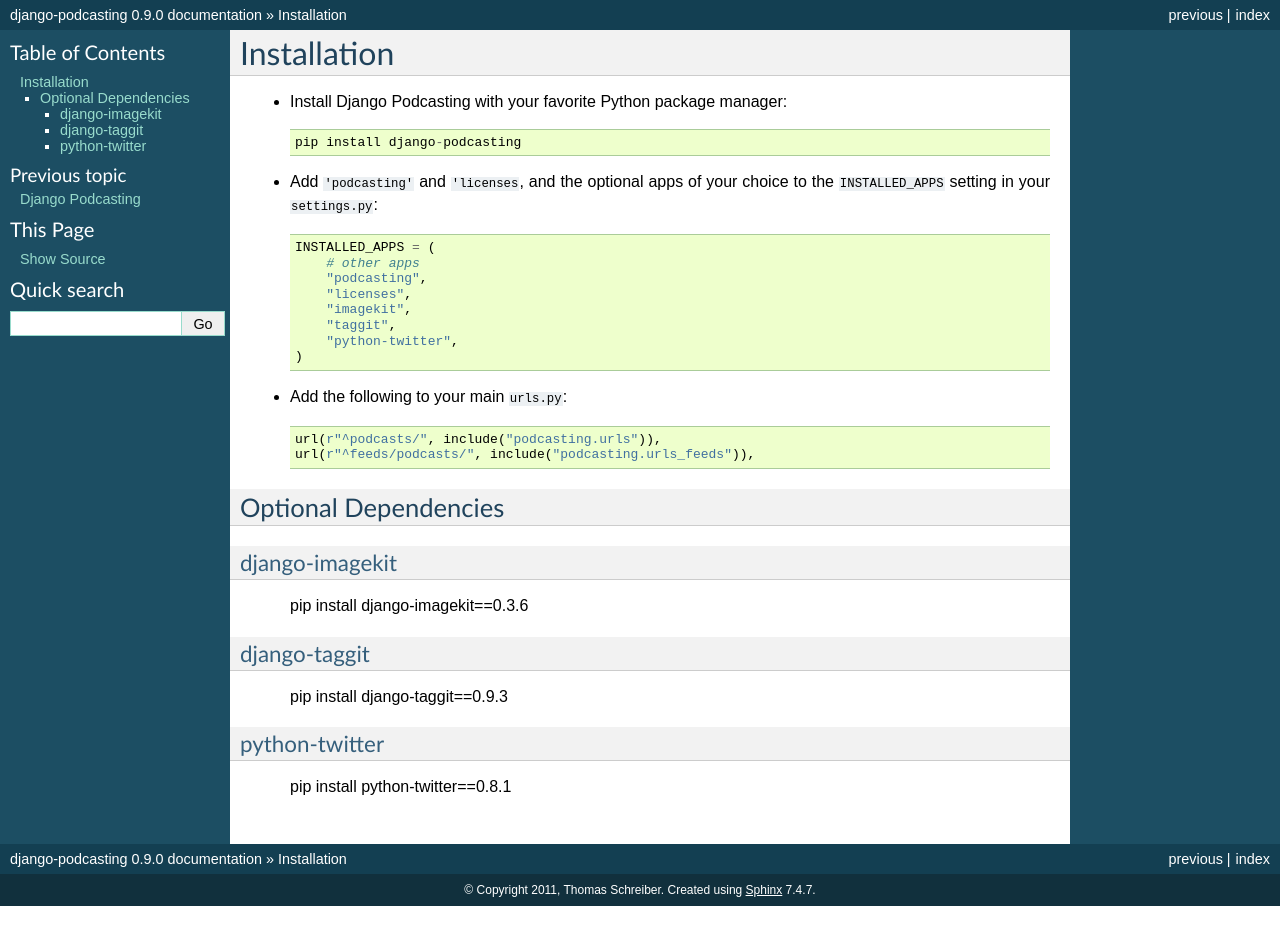
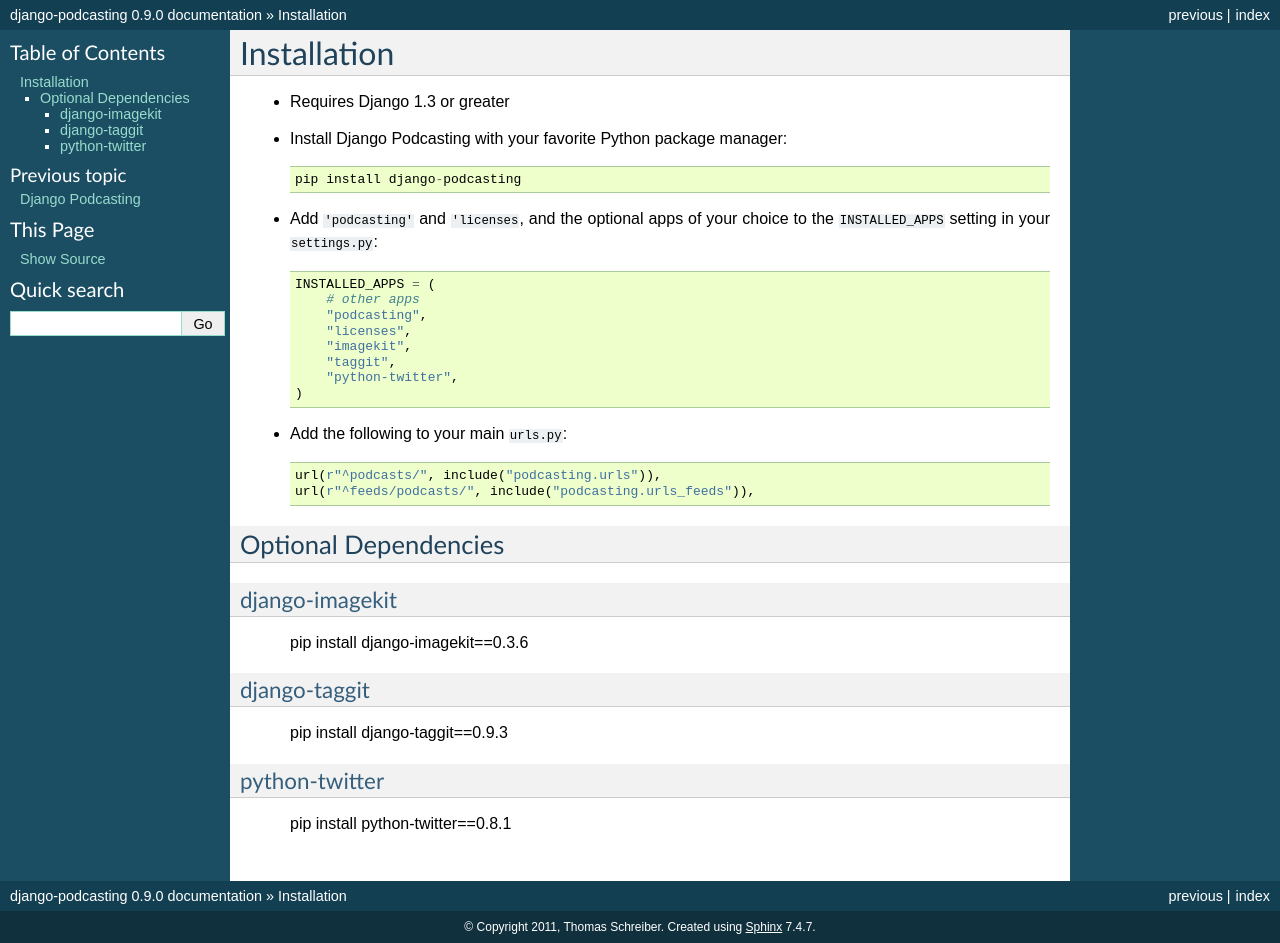
Before and after one commit to rizumu/django-podcasting, a Sphinx documentation site: the page built from docs/installation.rst, in a window 1280 px wide. Built offline with Sphinx 7.4.7, drawn with Linux system fonts in a browser that asks for light colours; before the commit the page ends 906 px from its top, so only the background shows below that.

Commit message:
setup.py shouldn't require Django

```diff
--- a/docs/installation.rst
+++ b/docs/installation.rst
@@ -1,5 +1,7 @@
 Installation
 ============
+
+* Requires Django 1.3 or greater
 
 * Install Django Podcasting with your favorite Python package manager::
 
```
